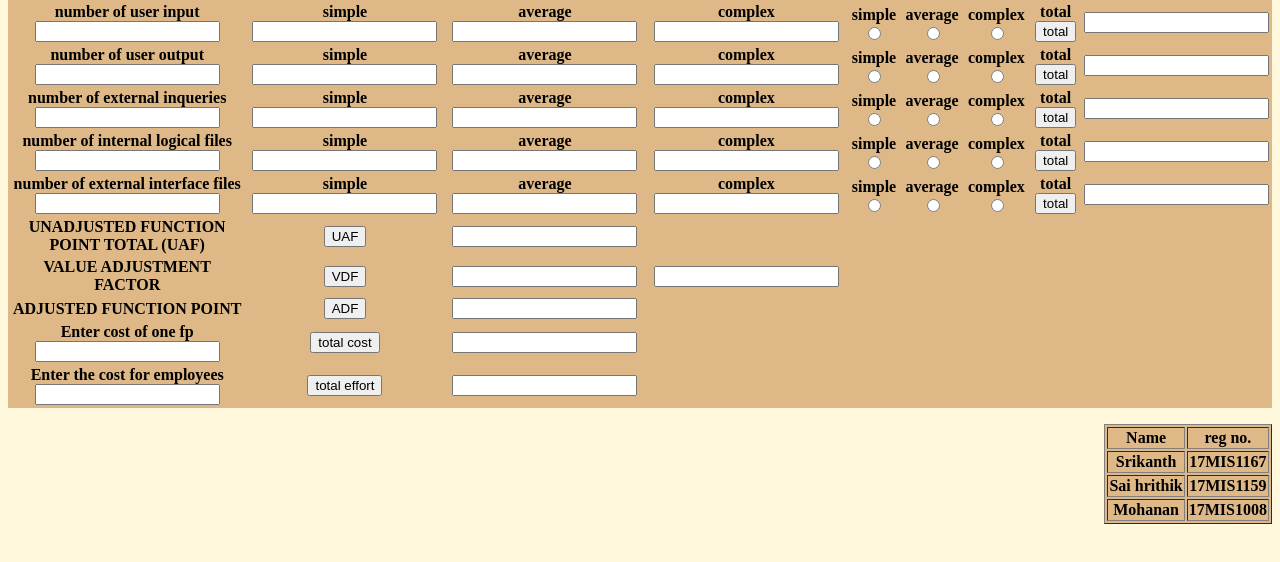
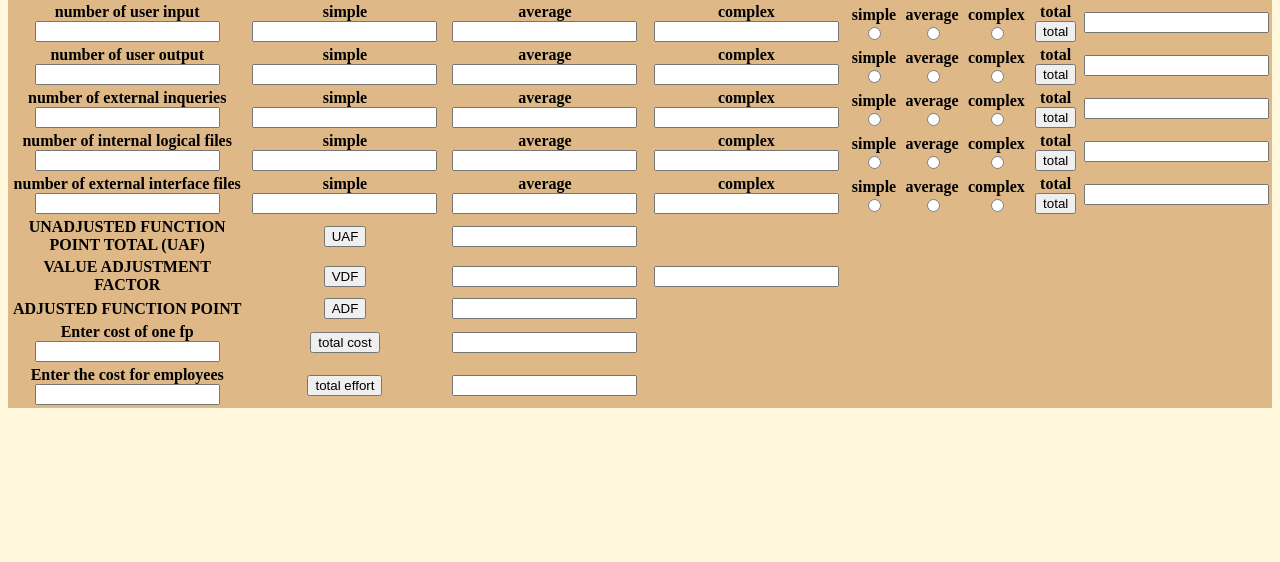
Before and after one commit to Srikanth1496/project1-SPM-Calculator, a plain HTML site: page FunctionPointAnalysis.html in a window 1280 px wide. Shown: the part 66-628 px from the top of the page. Drawn offline with Linux system fonts and the light colour scheme.

Commit message:
Update FunctionPointAnalysis.html

```diff
--- a/FunctionPointAnalysis.html
+++ b/FunctionPointAnalysis.html
@@ -381,25 +381,7 @@
         </table>
 
         </form>
-    <table border="1" align="right">
-                <tr>
-                 <th>Name</th>
-                 <th>reg no.</th>
-               </tr>
-                <tr>
-                 <th>Srikanth</th>
-                 <th>17MIS1167</th>
-               </tr>
-               <tr>
-                 <th>Sai hrithik</th>
-                 <th>17MIS1159</th>
-               </tr>
-               <tr>
-                 <th>Mohanan</th>
-                 <th>17MIS1008</th>
-               </tr>
 
-                </table>
 
 
     </body>
```
